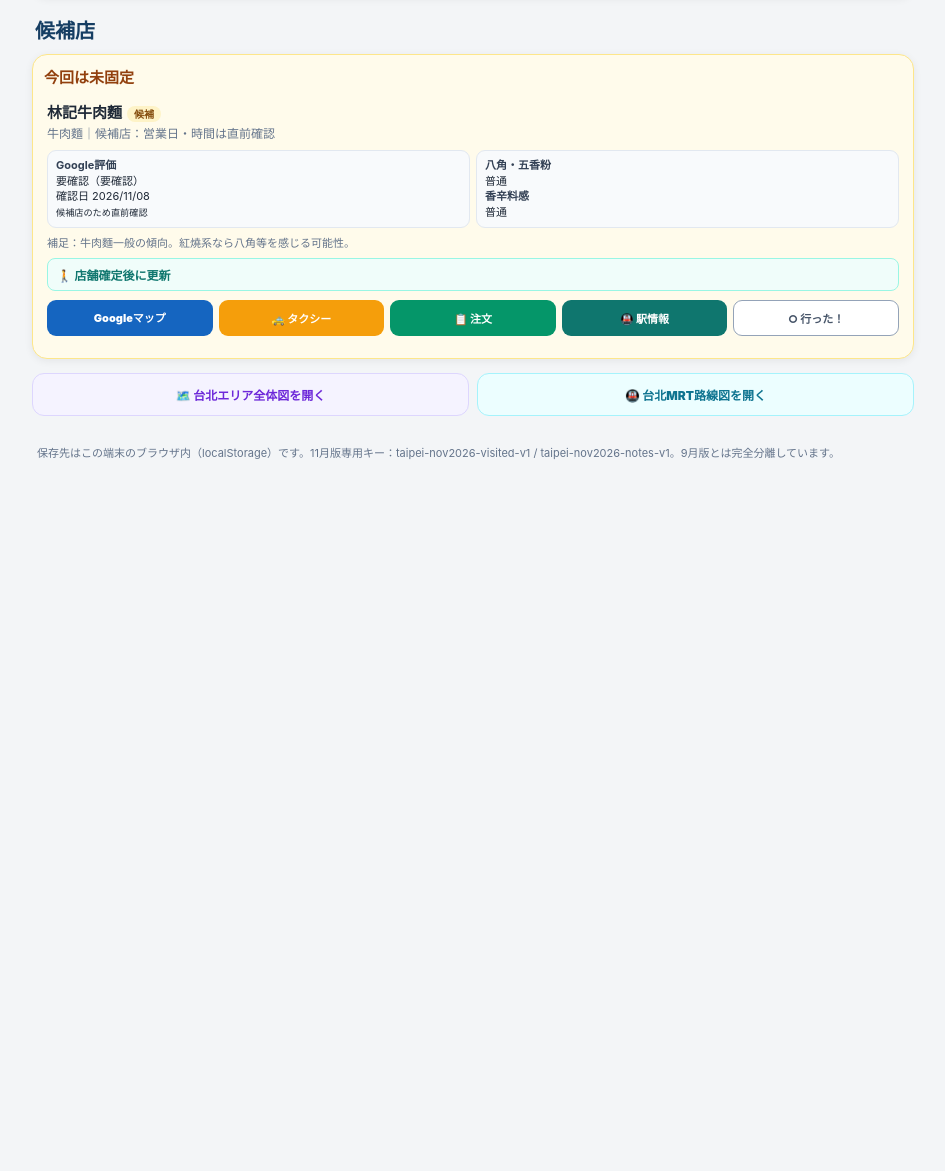
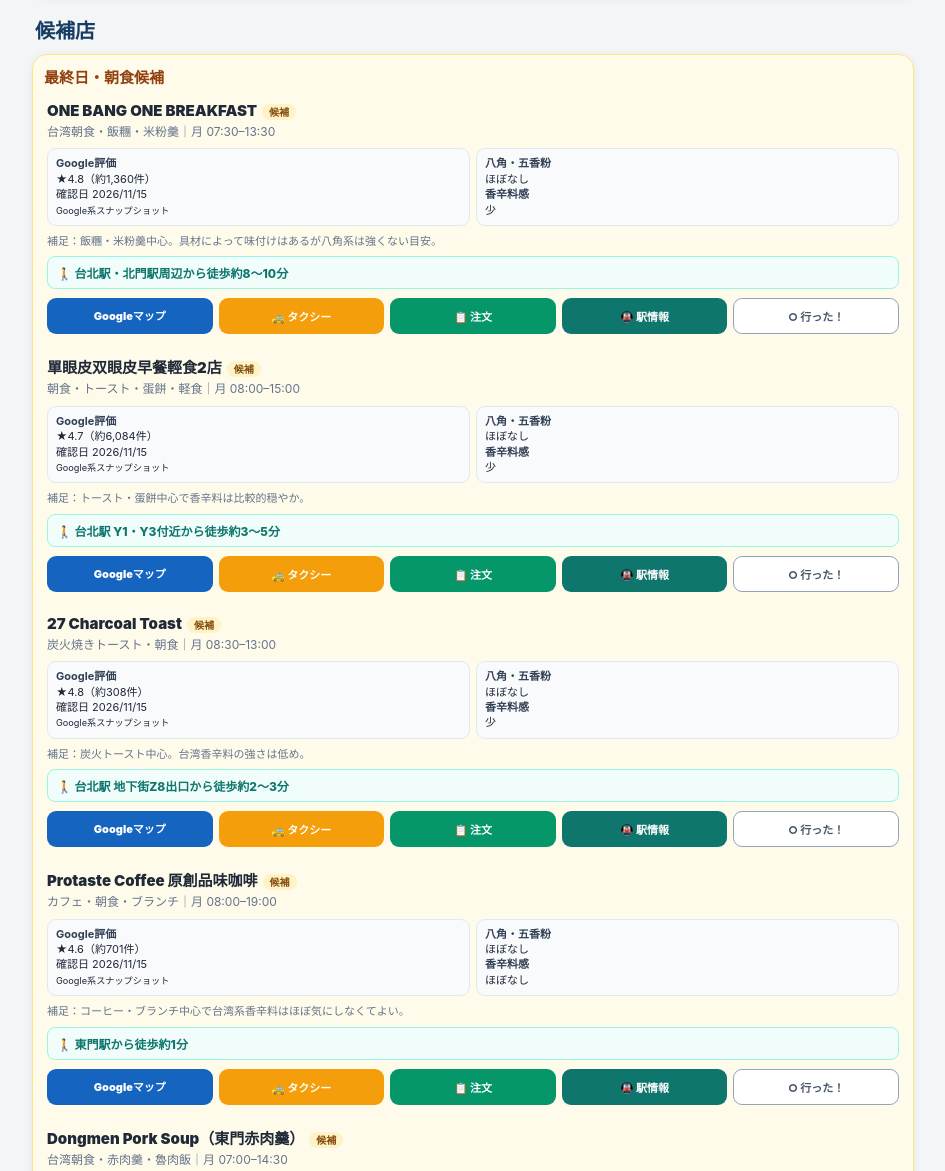
Before and after one commit to aki1050sun-art/taipei-nov-2026, a plain HTML site: page index.html in a window 1280 px wide. Shown: the part 5212-6383 px from the top of the page, without its empty margins (167-1112 px from the left). Before the commit the page ends 5709 px from the top, so only its background shows below. Drawn offline with Linux system fonts and the light colour scheme.

Commit message:
候補店セクションを追加・更新

```diff
--- a/index.html
+++ b/index.html
@@ -83,7 +83,23 @@ main{max-width:900px;margin:auto;padding:9px}.topbar{display:grid;grid-template-
     <div class="area"><div class="areahead"><h3>台北駅・開封街</h3><a class="arealink" target="_blank" href="https://www.google.com/maps/search/?api=1&query=%E9%96%8B%E5%B0%81%E8%A1%97%20%E5%8F%B0%E5%8C%97">エリア地図</a></div><div id="p-liu"></div></div>
   </section>
 
-  <section class="day" id="candidates"><h2>候補店</h2><div class="area candidate-section"><div class="areahead"><h3>今回は未固定</h3></div><div id="p-linji"></div></div></section>
+  <section class="day" id="candidates">
+    <h2>候補店</h2>
+    <div class="area candidate-section">
+      <div class="areahead"><h3>最終日・朝食候補</h3></div>
+      <div id="p-onebang"></div>
+      <div id="p-eyes2"></div>
+      <div id="p-toast27"></div>
+      <div id="p-protaste"></div>
+      <div id="p-dongmenpork"></div>
+    </div>
+    <div class="area candidate-section">
+      <div class="areahead"><h3>これまでの再検討候補</h3></div>
+      <div id="p-linji"></div>
+      <div id="p-fubawang"></div>
+      <div id="p-xiangmanyuan"></div>
+    </div>
+  </section>
   <div class="maplinks">
     <a class="maplink area-map" target="_blank" rel="noopener" href="https://ethnolab.tw/wp-content/uploads/66b8c57b51f04f704b6dc63d7efd0905-e1625871668835.jpeg">🗺️ 台北エリア全体図を開く</a>
     <a class="maplink mrt-map" target="_blank" rel="noopener" href="https://web.metro.taipei/QRCode/Routemap-TWEN.pdf">🚇 台北MRT路線図を開く</a>
@@ -111,12 +127,19 @@ const places={
  p69:{walk:'台北駅 Y5出口から徒歩約4分',name:'69年老店麵攤（米粉湯）',tw:'69年老店麵攤（米粉湯）',cat:'米粉湯・黒白切',status:'マスト',address:'台北市大同區華陰街101巷5號',rating:'★4.2',reviews:'約172件',ratingNote:'Google系スナップショット',hours:'月 07:30〜08:00開店情報あり / 18:00頃まで',station:'台北車站・後站側（Y出口方面）',spice1:'少',spice2:'少',spiceNote:'米粉湯自体は穏やか。豆干など滷味系小菜では八角系を感じる可能性あり。',menus:[['米粉湯','米粉スープ'],['嘴邊肉','豚ほほ肉'],['黑白切','豚内臓・小菜盛り合わせ']],map:'69年老店麵攤 米粉湯 台北'},
  tianjin:{walk:'東門駅 5番出口から徒歩約2分',name:'天津蔥抓餅（永康街）',tw:'天津蔥抓餅',cat:'蔥抓餅・台湾小吃',status:'マスト',address:'台北市大安區永康街6巷1號',rating:'★3.6',reviews:'約4,221件',ratingNote:'Googleスナップショット',hours:'月 08:00–22:00',station:'東門 R07・O06・5番出口 徒歩約2分',spice1:'ほぼなし',spice2:'少',spiceNote:'生地自体は穏やか。辣醬を付けると辛さが上がる。八角・五香粉は基本目立たない。',menus:[['原味蔥抓餅','プレーン'],['加蛋蔥抓餅','卵入り'],['九層塔加蛋','台湾バジル＋卵']],map:'天津蔥抓餅 永康街 台北'},
  liu:{walk:'台北駅 M5出口から徒歩約4分',name:'劉山東牛肉麵',tw:'劉山東牛肉麵',cat:'牛肉麵',status:'マスト',address:'台北市中正區開封街一段14巷2號',rating:'★4.0',reviews:'約11,128件',ratingNote:'Googleスナップショット',hours:'月 08:00–18:00',station:'台北車站 BL12・R10・M5出口 徒歩約4分',spice1:'普通',spice2:'普通',spiceNote:'紅燒は煮込み香辛料を感じる可能性あり。香りを抑えたいなら清燉が無難。',menus:[['清燉牛肉麵','澄んだスープの牛肉麺'],['紅燒牛肉麵','醤油系煮込み牛肉麺'],['小黃瓜','きゅうり小菜']],map:'劉山東牛肉麵 台北'},
- linji:{walk:'店舗確定後に更新',name:'林記牛肉麵',tw:'林記牛肉麵',cat:'牛肉麵',status:'候補',address:'台北市中正區潮州街（店舗は直前確認）',rating:'要確認',reviews:'要確認',ratingNote:'候補店のため直前確認',hours:'候補店：営業日・時間は直前確認',station:'中正紀念堂・東門周辺（店舗確定後更新）',spice1:'普通',spice2:'普通',spiceNote:'牛肉麵一般の傾向。紅燒系なら八角等を感じる可能性。',menus:[['牛肉麵','牛肉麺']],map:'林記牛肉麵 台北'}
+ linji:{checked:'2026/11/15',walk:'古亭駅 3番出口から徒歩約3分',name:'林記牛肉麵（潮州街）',tw:'林記牛肉麵',cat:'牛肉麵',status:'候補',address:'台北市大安區潮州街60巷5弄1號',rating:'★4.0',reviews:'少数表示の取得元あり',ratingNote:'店舗名の重複があるため直前確認推奨',hours:'月〜金 10:30–19:30頃 / 土日休み',station:'古亭 G09・O05・3番出口',spice1:'普通',spice2:'普通',spiceNote:'紅燒系では八角等の煮込み香辛料を感じる可能性。',menus:[['牛肉麵','牛肉麺']],map:'林記牛肉麵 潮州街 台北'},
+ onebang:{checked:'2026/11/15',walk:'台北駅・北門駅周辺から徒歩約8〜10分',name:'ONE BANG ONE BREAKFAST',tw:'丸本丸飯糰早餐 ONE BANG ONE BREAKFAST',cat:'台湾朝食・飯糰・米粉羹',status:'候補',address:'台北市大同區重慶北路一段96號1樓',rating:'★4.8',reviews:'約1,360件',ratingNote:'Google系スナップショット',hours:'月 07:30–13:30',station:'台北車站 R10・BL12 / 北門 G13 周辺',spice1:'ほぼなし',spice2:'少',spiceNote:'飯糰・米粉羹中心。具材によって味付けはあるが八角系は強くない目安。',menus:[['紫米飯糰','紫米のおにぎり'],['米粉羹','とろみ米粉スープ']],map:'ONE BANG ONE BREAKFAST 台北'},
+ eyes2:{checked:'2026/11/15',walk:'台北駅 Y1・Y3付近から徒歩約3〜5分',name:'單眼皮双眼皮早餐輕食2店',tw:'單眼皮双眼皮早餐輕食2店',cat:'朝食・トースト・蛋餅・軽食',status:'候補',address:'台北市中山區華陰街19號',rating:'★4.7',reviews:'約6,084件',ratingNote:'Google系スナップショット',hours:'月 08:00–15:00',station:'台北車站 R10・BL12 / Y1・Y3付近',spice1:'ほぼなし',spice2:'少',spiceNote:'トースト・蛋餅中心で香辛料は比較的穏やか。',menus:[['蛋餅','台湾式クレープ'],['吐司','トースト・サンド系']],map:'單眼皮双眼皮早餐輕食2店 台北'},
+ toast27:{checked:'2026/11/15',walk:'台北駅 地下街Z8出口から徒歩約2〜3分',name:'27 Charcoal Toast',tw:'27碳烤吐司',cat:'炭火焼きトースト・朝食',status:'候補',address:'台北市中正區忠孝西路一段84巷10號',rating:'★4.8',reviews:'約308件',ratingNote:'Google系スナップショット',hours:'月 08:30–13:00',station:'台北車站 R10・BL12 / Z8出口付近',spice1:'ほぼなし',spice2:'少',spiceNote:'炭火トースト中心。台湾香辛料の強さは低め。',menus:[['招牌雞腿吐司','看板チキントースト'],['碳烤吐司','炭火焼きトースト']],map:'27碳烤吐司 台北'},
+ protaste:{checked:'2026/11/15',walk:'東門駅から徒歩約1分',name:'Protaste Coffee 原創品味咖啡',tw:'原創品味咖啡',cat:'カフェ・朝食・ブランチ',status:'候補',address:'台北市大安區永康街4巷2號',rating:'★4.6',reviews:'約701件',ratingNote:'Google系スナップショット',hours:'月 08:00–19:00',station:'東門 R07・O06 周辺',spice1:'ほぼなし',spice2:'ほぼなし',spiceNote:'コーヒー・ブランチ中心で台湾系香辛料はほぼ気にしなくてよい。',menus:[['早餐／早午餐','朝食・ブランチ'],['咖啡','コーヒー']],map:'Protaste Coffee 原創品味咖啡 台北'},
+ dongmenpork:{checked:'2026/11/15',walk:'東門駅 1番出口周辺から徒歩約3〜5分',name:'Dongmen Pork Soup（東門赤肉羹）',tw:'東門赤肉羹',cat:'台湾朝食・赤肉羹・魯肉飯',status:'候補',address:'台北市中正區臨沂街56號',rating:'★4.4',reviews:'約2,464件',ratingNote:'Google系スナップショット',hours:'月 07:00–14:30',station:'東門 R07・O06・1番出口周辺',spice1:'少',spice2:'少',spiceNote:'赤肉羹は比較的穏やか。魯肉飯や卓上調味料で香辛料感は変わる。',menus:[['赤肉羹','豚肉のとろみスープ'],['滷肉飯','魯肉飯']],map:'東門赤肉羹 台北'},
+ fubawang:{checked:'2026/11/15',walk:'松江南京駅 7番出口から徒歩約2分',name:'富霸王豬腳',tw:'富霸王豬腳',cat:'豬腳・台湾料理',status:'候補',address:'台北市中山區南京東路二段115巷20號',rating:'★4.0〜4.4',reviews:'取得元に差あり',ratingNote:'Google系取得元で評価差があるため直前確認',hours:'火〜土 11:00–19:30 / 日月休み',station:'松江南京 G15・O08・7番出口',spice1:'少',spice2:'少',spiceNote:'豬腳の煮込みには香味を感じる可能性があるが、強いスパイス料理ではない。',menus:[['腿扣','豚すね・腿肉'],['豬腳','豚足']],map:'富霸王豬腳 台北'},
+ xiangmanyuan:{checked:'2026/11/15',walk:'雙連駅 2番出口から徒歩約1分',name:'香滿園',tw:'香滿園',cat:'魯肉飯・台湾朝食',status:'候補',address:'台北市大同區萬全街8巷口',rating:'★4.0',reviews:'取得元で少数表示',ratingNote:'Google系スナップショット',hours:'月〜金 06:30–14:00 / 土日休み',station:'雙連 R12・2番出口',spice1:'ほぼなし',spice2:'少',spiceNote:'魯肉飯は八角などの生薬を使っていないという紹介あり。クセが少ない。',menus:[['魯肉飯','魯肉飯'],['排骨','排骨']],map:'香滿園 台北'}
 };
-const mounts={moon:'p-moon',miaokou:'p-miaokou',acheng:'p-acheng',liangsu:'p-liangsu',jinan:'p-jinan',good:'p-good',tianti:'p-tianti',fang:'p-fang',p69:'p-69',tianjin:'p-tianjin',liu:'p-liu',linji:'p-linji'};
+const mounts={moon:'p-moon',miaokou:'p-miaokou',acheng:'p-acheng',liangsu:'p-liangsu',jinan:'p-jinan',good:'p-good',tianti:'p-tianti',fang:'p-fang',p69:'p-69',tianjin:'p-tianjin',liu:'p-liu',onebang:'p-onebang',eyes2:'p-eyes2',toast27:'p-toast27',protaste:'p-protaste',dongmenpork:'p-dongmenpork',linji:'p-linji',fubawang:'p-fubawang',xiangmanyuan:'p-xiangmanyuan'};
 function load(k){try{return JSON.parse(localStorage.getItem(k)||'{}')}catch(e){return {}}}function save(k,v){localStorage.setItem(k,JSON.stringify(v))}
 function mapUrl(q){return 'https://www.google.com/maps/search/?api=1&query='+encodeURIComponent(q)}
-function card(key,p){const v=load(VISITED_KEY),r=load(NOTES_KEY)[key]||{};return `<div class="place" data-key="${key}"><div class="name">${p.name}<span class="badge ${p.status==='マスト'?'must':'cand'}">${p.status}</span></div><div class="meta">${p.cat}｜${p.hours}</div><div class="snapshot"><div class="chip"><strong>Google評価</strong>${p.rating}（${p.reviews}）<br>確認日 ${CHECKED}<br><small>${p.ratingNote}</small></div><div class="chip"><strong>八角・五香粉</strong>${p.spice1}<br><strong>香辛料感</strong>${p.spice2}</div></div><div class="spice-note">補足：${p.spiceNote}</div><div class="walkinfo">🚶 ${p.walk}</div><div class="actions"><a class="mapbtn" target="_blank" href="${mapUrl(p.map)}">Googleマップ</a><button class="taxibtn" onclick="openTaxi('${escq(p.name)}','${escq(p.tw)}','${escq(p.address)}')">🚕 タクシー</button><button class="orderbtn" onclick="openOrder('${key}')">📋 注文</button><button class="stationbtn" onclick="openStation('${key}')">🚇 駅情報</button><button class="visitbtn ${v[key]?'on':''}" onclick="toggleVisited('${key}')">${v[key]?'✓ 行った':'○ 行った！'}</button></div><div class="reviewbox ${v[key]?'show':''}" id="review-${key}"><textarea class="memo" placeholder="一言メモ" oninput="memo('${key}',this.value)">${r.memo||''}</textarea></div></div>`}
+function card(key,p){const v=load(VISITED_KEY),r=load(NOTES_KEY)[key]||{};return `<div class="place" data-key="${key}"><div class="name">${p.name}<span class="badge ${p.status==='マスト'?'must':'cand'}">${p.status}</span></div><div class="meta">${p.cat}｜${p.hours}</div><div class="snapshot"><div class="chip"><strong>Google評価</strong>${p.rating}（${p.reviews}）<br>確認日 ${p.checked||CHECKED}<br><small>${p.ratingNote}</small></div><div class="chip"><strong>八角・五香粉</strong>${p.spice1}<br><strong>香辛料感</strong>${p.spice2}</div></div><div class="spice-note">補足：${p.spiceNote}</div><div class="walkinfo">🚶 ${p.walk}</div><div class="actions"><a class="mapbtn" target="_blank" href="${mapUrl(p.map)}">Googleマップ</a><button class="taxibtn" onclick="openTaxi('${escq(p.name)}','${escq(p.tw)}','${escq(p.address)}')">🚕 タクシー</button><button class="orderbtn" onclick="openOrder('${key}')">📋 注文</button><button class="stationbtn" onclick="openStation('${key}')">🚇 駅情報</button><button class="visitbtn ${v[key]?'on':''}" onclick="toggleVisited('${key}')">${v[key]?'✓ 行った':'○ 行った！'}</button></div><div class="reviewbox ${v[key]?'show':''}" id="review-${key}"><textarea class="memo" placeholder="一言メモ" oninput="memo('${key}',this.value)">${r.memo||''}</textarea></div></div>`}
 function escq(s){return String(s).replace(/\\/g,'\\\\').replace(/'/g,"\\'")}
 function render(){Object.entries(mounts).forEach(([k,id])=>{document.getElementById(id).innerHTML=card(k,places[k])})}
 function toggleVisited(k){const v=load(VISITED_KEY);v[k]=!v[k];if(!v[k])delete v[k];save(VISITED_KEY,v);render()}
```
